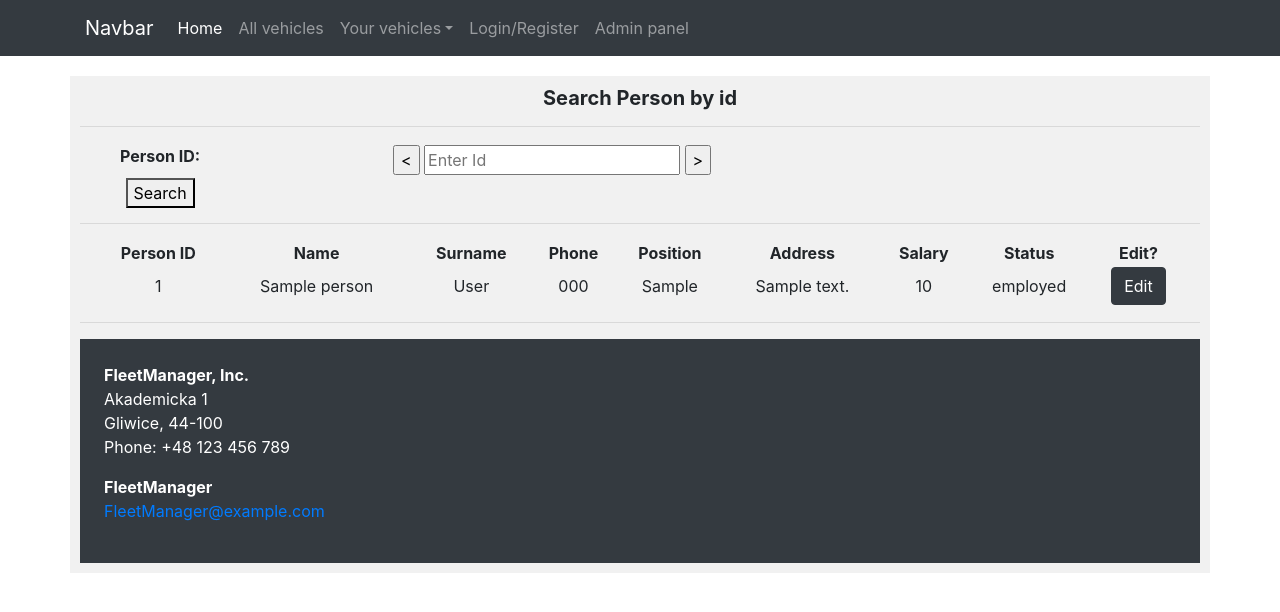
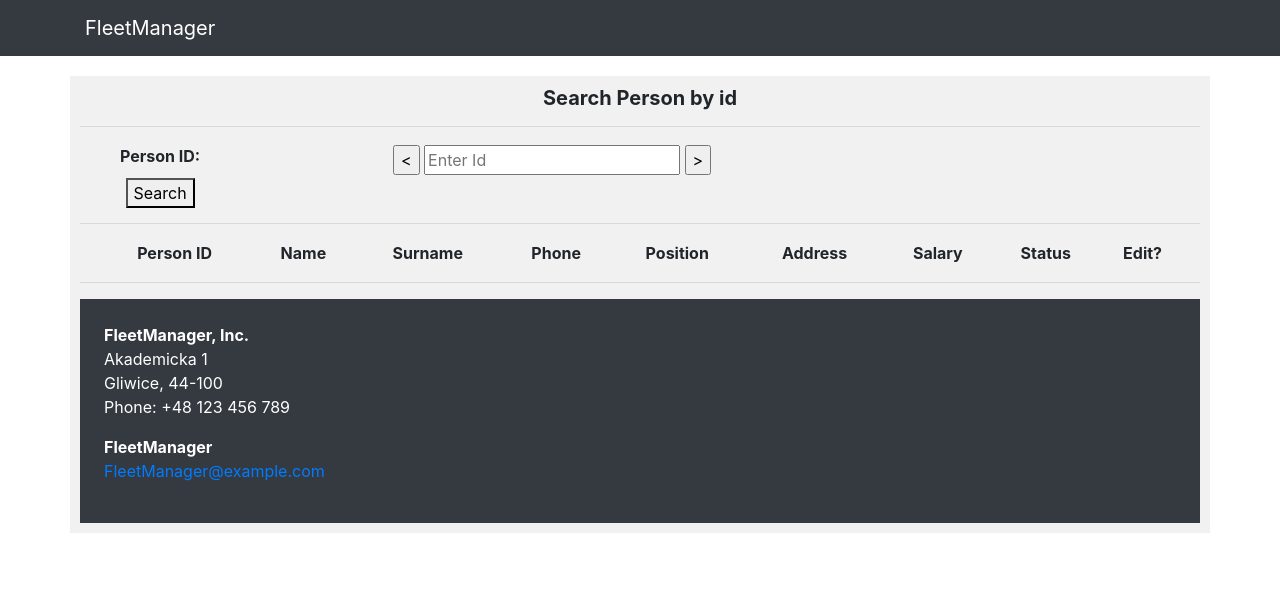
Before and after one commit to ssziolkowski/2021_BD2_S17_ZIOLKOWSKI, a Django app: page /editPerson/1/ in a window 1280 px wide. Shown: the top 612 px of the page. Run offline with Django 3.2, Linux system fonts and the light colour scheme; tables that the repository leaves empty hold one stand-in row (values such as "Sample post"); lists and menus that the app fills with data are empty; some libraries are stand-ins or nearby versions.

Commit message:
final login

```diff
--- a/FleetManager/manager/templates/manager/addservice.html
+++ b/FleetManager/manager/templates/manager/addservice.html
@@ -1,7 +1,6 @@
 {%extends "manager/base.html"%}
   {%block content%}
   {% load static %}
-  <hr>
   <div>
     <form method="post" enctype="multipart/form-data">{% csrf_token %}
       {{ form.as_p }}
--- a/FleetManager/manager/templates/manager/editPersonel.html
+++ b/FleetManager/manager/templates/manager/editPersonel.html
@@ -44,13 +44,14 @@
 <body>
   <nav class="navbar navbar-expand-lg navbar-dark bg-dark">
     <div class="container">
-      <a class="navbar-brand" href="#">Navbar</a>
+      <a class="navbar-brand" href="#">FleetManager</a>
       <button class="navbar-toggler" type="button" data-toggle="collapse" data-target="#navbarSupportedContent"
         aria-controls="navbarSupportedContent" aria-expanded="false" aria-label="Toggle navigation">
         <span class="navbar-toggler-icon"></span>
       </button>
       <div class="collapse navbar-collapse" id="navbarSupportedContent">
         <ul class="navbar-nav mr-auto">
+          {%if id != -1%}
           <li class="nav-item active">
             <a class="nav-link" href="{% url 'fleetManager' %}">Home <span class="sr-only">(current)</span></a>
           </li>
@@ -68,11 +69,17 @@
             </div>
           </li>
           <li class="nav-item">
-            <a class="nav-link" href="{% url 'login' %}">Login/Register</a>
+            <a class="nav-link" href="{% url 'adminPanel' %}">Admin panel</a>
           </li>
           <li class="nav-item">
-            <a class="nav-link" href="{% url 'adminPanel' %}">Admin panel</a>
+            {%if id == -1 %} <a class="nav-link" href="{% url 'login' %}">Login/Register</a>
+            {%else%} <a class="nav-link" href="{% url 'logout' %}">Logout</a>
+            {%endif%}
           </li>
+          <li class="nav-item">
+            <a class="nav-link" href="#">user: {{name}}</a>
+          </li>
+          {%endif%}
         </ul>
       </div>
     </div>
--- a/FleetManager/manager/templates/manager/editperson.html
+++ b/FleetManager/manager/templates/manager/editperson.html
@@ -3,7 +3,7 @@
   {% load static %}
   <div class="container" style="background-color: #f1f1f1;padding:10px;"></div>
   <div class="container" style="background-color: #f1f1f1;padding:10px;">
-    <form enctype="multipart/form-data" method="post" action="{% url 'person_update_view' upid=person.ID %}">{% csrf_token %}
+    <form enctype="multipart/form-data" method="post" action="{% url 'editPerson' pid=person.ID %}">{% csrf_token %}
       {{ form.as_pe }}
       <div style="padding:10px;"></div>
       <div class="container" style="background-color: #f1f1f1;padding:10px;"></div>
--- a/FleetManager/manager/views.py
+++ b/FleetManager/manager/views.py
@@ -78,22 +78,30 @@ def login(request):
             if user is None:
                 request.session['id'] = -1
                 request.session['user'] = 'none'
-                return render(request, 'manager/login.html')
+                request.session['name'] = 'FleetManager'
+                return redirect('login')
             else:
                 request.session['id'] = user.ID
                 request.session['user'] = 'person'
+                request.session['name'] = user.name + ' ' + user.surname
                 return redirect('fleetManager')
         else:
             form = VehiclesForm()
 
-    return render(request, 'manager/login.html')
+    context = {
+        'id': -1,
+        'user': 'none',
+        'name': 'FleetManager'
+    }
+    return render(request, 'manager/login.html', context)
 
 
 def logout(request):
     request.session['id'] = -1
     request.session['user'] = 'none'
+    request.session['name'] = 'FleetManager'
 
-    return render(request, 'manager/login.html')
+    return redirect('login')
 
 
 def addVehicle(request):
@@ -102,20 +110,31 @@ def addVehicle(request):
         if form.is_valid():
             form.save()
             post = form.save(commit=False)
-            # print(post.picture)
             post.save()
             return redirect('fleetManager')
         else:
             form = VehiclesForm()
 
-    return render(request, 'manager/addVehicle.html')
+    id = request.session.get('id', -1)
+    context = {
+        'id': id,
+        'user': request.session.get('user', 'none'),
+        'name': request.session.get('name', 'FleetManager')
+    }
+
+    return render(request, 'manager/addVehicle.html', context)
 
 
 def selectedVehicle_view(request, ovin):
     vehicle = Vehicle.objects.filter(VIN=ovin).first()
+    id = request.session.get('id', -1)
     context = {
-        'vehicle': vehicle
+        'vehicle': vehicle,
+        'id': id,
+        'user': request.session.get('user', 'none'),
+        'name': request.session.get('name', 'FleetManager')
     }
+
     return render(request, "manager/selectedVehicle.html", context)
 
 
@@ -123,14 +142,9 @@ def rentVehicle(request):
     id = request.session.get('id', -1)
     context = {
         'id': id,
-        'user': request.session.get('user', 'none')
+        'user': request.session.get('user', 'none'),
+        'name': request.session.get('name', 'FleetManager')
     }
-    user = Person.objects.filter(ID=id).first()
-    if user is not None:
-        context['name'] = user.name + ' ' + user.surname
-        context['company'] = user.companyID
-    else:
-        context['name'] = 'FleetManager'
 
     return render(request, 'manager/rentVehicle.html', context)
 
@@ -139,14 +153,9 @@ def selectedVehicle(request):
     id = request.session.get('id', -1)
     context = {
         'id': id,
-        'user': request.session.get('user', 'none')
+        'user': request.session.get('user', 'none'),
+        'name': request.session.get('name', 'FleetManager')
     }
-    user = Person.objects.filter(ID=id).first()
-    if user is not None:
-        context['name'] = user.name + ' ' + user.surname
-        context['company'] = user.companyID
-    else:
-        context['name'] = 'FleetManager'
 
     return render(request, 'manager/selectedVehicle.html', context)
 
@@ -155,14 +164,9 @@ def adminPanel(request):
     id = request.session.get('id', -1)
     context = {
         'id': id,
-        'user': request.session.get('user', 'none')
+        'user': request.session.get('user', 'none'),
+        'name': request.session.get('name', 'FleetManager')
     }
-    user = Person.objects.filter(ID=id).first()
-    if user is not None:
-        context['name'] = user.name + ' ' + user.surname
-        context['company'] = user.companyID
-    else:
-        context['name'] = 'FleetManager'
 
     return render(request, 'manager/adminPanel.html', context)
 
@@ -178,7 +182,14 @@ def addPerson(request):
             return redirect('addPerson')
         else:
             form = PersonForm()
-    return render(request, 'manager/addPerson.html')
+
+    id = request.session.get('id', -1)
+    context = {
+        'id': id,
+        'user': request.session.get('user', 'none'),
+        'name': request.session.get('name', 'FleetManager')
+    }
+    return render(request, 'manager/addPerson.html', context)
 
 
 def addService(request):
@@ -191,7 +202,14 @@ def addService(request):
             return redirect('addService')
         else:
             form = ServiceForm()
-    return render(request, 'manager/addService.html')
+
+    id = request.session.get('id', -1)
+    context = {
+        'id': id,
+        'user': request.session.get('user', 'none'),
+        'name': request.session.get('name', 'FleetManager')
+    }
+    return render(request, 'manager/addService.html', context)
 
 
 def addServiceplan(request):
@@ -204,39 +222,78 @@ def addServiceplan(request):
             return redirect('addServiceplan')
         else:
             form = ServiceplanForm()
-    return render(request, 'manager/addServiceplan.html')
+
+    id = request.session.get('id', -1)
+    context = {
+        'id': id,
+        'user': request.session.get('user', 'none'),
+        'name': request.session.get('name', 'FleetManager')
+    }
+    return render(request, 'manager/addServiceplan.html', context)
 
 
 def editPerson(request, pid):
     obj = get_object_or_404(Person, ID=pid)
     person = obj
+    id = request.session.get('id', -1)
     context = {
         'person': person,
-        'persons': Person.objects.all().order_by("ID")
+        'id': id,
+        'user': request.session.get('user', 'none'),
+        'name': request.session.get('name', 'FleetManager')
     }
     if request.method == "POST":
         return render(request, 'manager/editPerson.html', context)
+
     return render(request, 'manager/editPersonel.html', context)
 
 
 def updatePerson(request, pid):
-    return render(request, 'manager/editPersonel.html')
+    id = request.session.get('id', -1)
+    context = {
+        'id': id,
+        'user': request.session.get('user', 'none'),
+        'name': request.session.get('name', 'FleetManager')
+    }
+    return render(request, 'manager/editPersonel.html', context)
 
 
 def editPersonel(request):
+    id = request.session.get('id', -1)
     context = {
+        'id': id,
+        'user': request.session.get('user', 'none'),
+        'name': request.session.get('name', 'FleetManager'),
         'persons': Person.objects.all().order_by("ID")
     }
     return render(request, 'manager/editPersonel.html', context)
 
 
 def editVehicle(request):
-    return render(request, 'manager/editVehicle.html')
+    id = request.session.get('id', -1)
+    context = {
+        'id': id,
+        'user': request.session.get('user', 'none'),
+        'name': request.session.get('name', 'FleetManager')
+    }
+    return render(request, 'manager/editVehicle.html', context)
 
 
 def editService(request):
-    return render(request, 'manager/editService.html')
+    id = request.session.get('id', -1)
+    context = {
+        'id': id,
+        'user': request.session.get('user', 'none'),
+        'name': request.session.get('name', 'FleetManager')
+    }
+    return render(request, 'manager/editService.html', context)
 
 
 def editServiceplan(request):
-    return render(request, 'manager/editServiceplan.html')
+    id = request.session.get('id', -1)
+    context = {
+        'id': id,
+        'user': request.session.get('user', 'none'),
+        'name': request.session.get('name', 'FleetManager')
+    }
+    return render(request, 'manager/editServiceplan.html', context)
```
Also changed, not shown: FleetManager/manager/templates/manager/allVehicles.html (+7 -2 lines), FleetManager/manager/templates/manager/base.html (+6 -1 lines).
